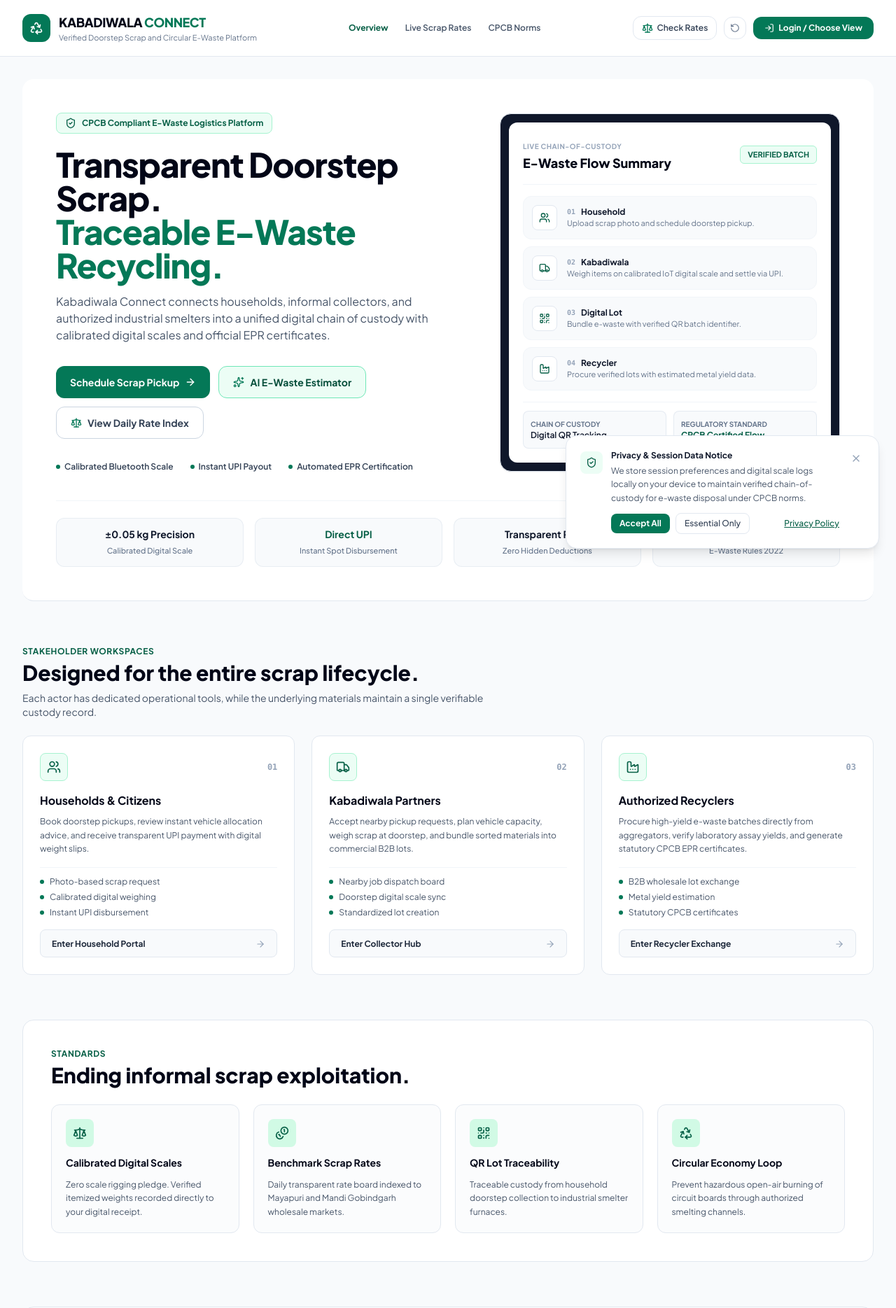
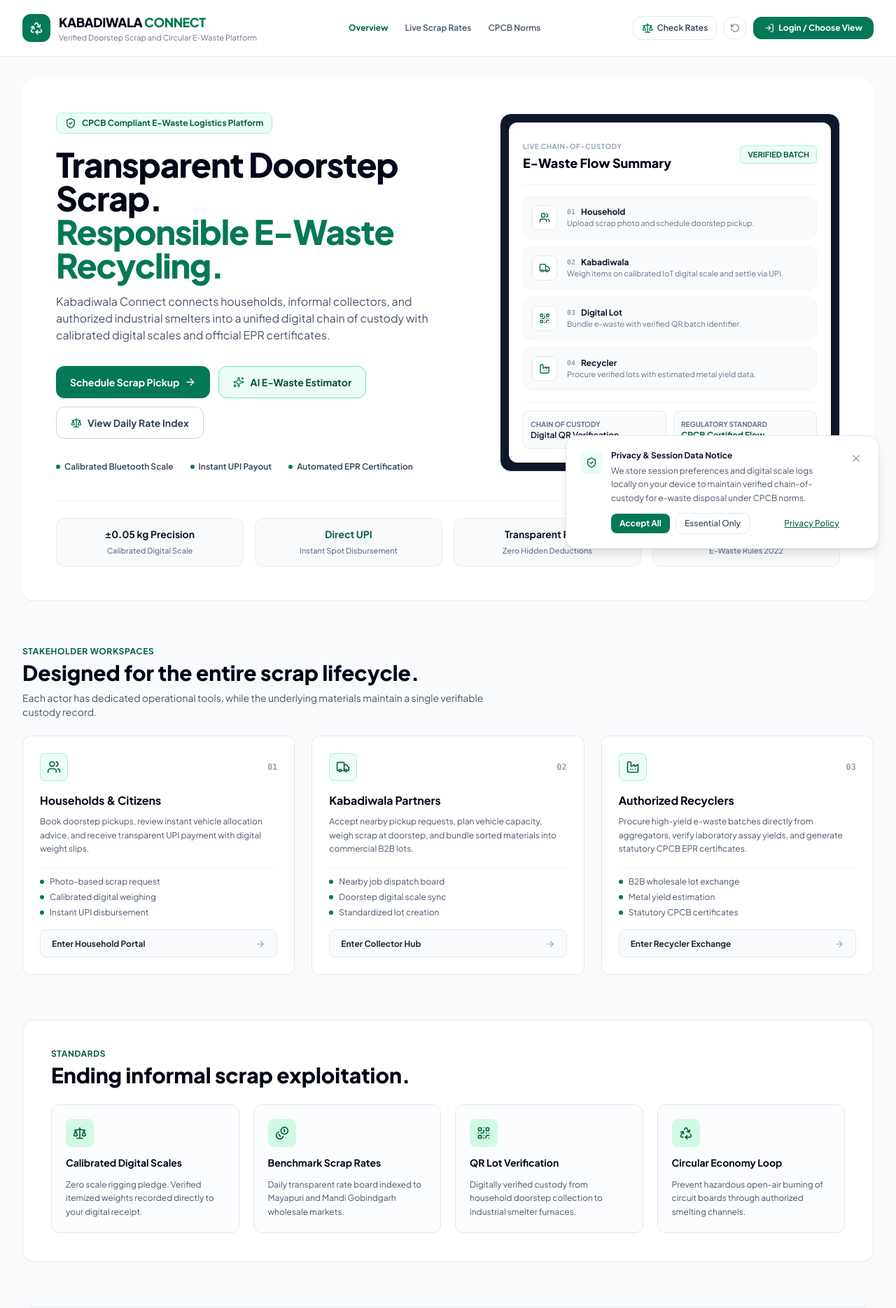
Before and after one commit to Janviishah20/SCRAP_IT, a React (Vite) app: page / in a window 1280 px wide. Shown: the top 1869 px of the page at 70% size. Built offline with nearby package versions, Linux system fonts and the light colour scheme.

Commit message:
fix(copy): remove traceable and tracking claims from hero and portal copy

```diff
--- a/src/views/CitizenPortal/CitizenDashboard.jsx
+++ b/src/views/CitizenPortal/CitizenDashboard.jsx
@@ -179,7 +179,7 @@
               {activeRequests.length} Scheduled
             </span>
           </div>
-          <span className="text-xs text-slate-500">Live order status and digital scale tracking</span>
+          <span className="text-xs text-slate-500">Live order status and digital scale updates</span>
         </div>
 
         {activeRequests.length === 0 ? (
--- a/src/views/LandingHero.jsx
+++ b/src/views/LandingHero.jsx
@@ -37,8 +37,8 @@
   },
   {
     icon: QrCode,
-    title: 'QR Lot Traceability',
-    text: 'Traceable custody from household doorstep collection to industrial smelter furnaces.',
+    title: 'QR Lot Verification',
+    text: 'Digitally verified custody from household doorstep collection to industrial smelter furnaces.',
   },
   {
     icon: Recycle,
@@ -76,7 +76,7 @@
 
             <h1 className="mt-5 text-4xl font-extrabold leading-tight tracking-tight text-slate-950 sm:text-5xl lg:text-5xl">
               Transparent Doorstep Scrap.
-              <span className="block text-emerald-700">Traceable E-Waste Recycling.</span>
+              <span className="block text-emerald-700">Responsible E-Waste Recycling.</span>
             </h1>
 
             <p className="mt-4 text-sm leading-relaxed text-slate-600 sm:text-base max-w-xl">
@@ -159,7 +159,7 @@
                 <div className="mt-4 grid grid-cols-2 gap-2.5 pt-3 border-t border-slate-100 text-xs">
                   <div className="rounded-lg bg-slate-50 p-2.5 border border-slate-200/80">
                     <span className="text-[10px] uppercase font-bold text-slate-500 block">Chain of Custody</span>
-                    <span className="font-semibold text-slate-900">Digital QR Tracking</span>
+                    <span className="font-semibold text-slate-900">Digital QR Verification</span>
                   </div>
                   <div className="rounded-lg bg-slate-50 p-2.5 border border-slate-200/80">
                     <span className="text-[10px] uppercase font-bold text-slate-500 block">Regulatory Standard</span>
@@ -253,7 +253,7 @@
         </div>
       </section>
 
-      {/* 6-STEP TRACEABILITY JOURNEY */}
+      {/* 6-STEP OPERATIONAL FLOW */}
       <section className="rounded-2xl border border-slate-200 bg-white p-6 sm:p-10 shadow-xs space-y-8">
         <div className="text-center max-w-xl mx-auto">
           <span className="text-xs font-bold uppercase tracking-wider text-emerald-800 block">The Operational Flow</span>
```
